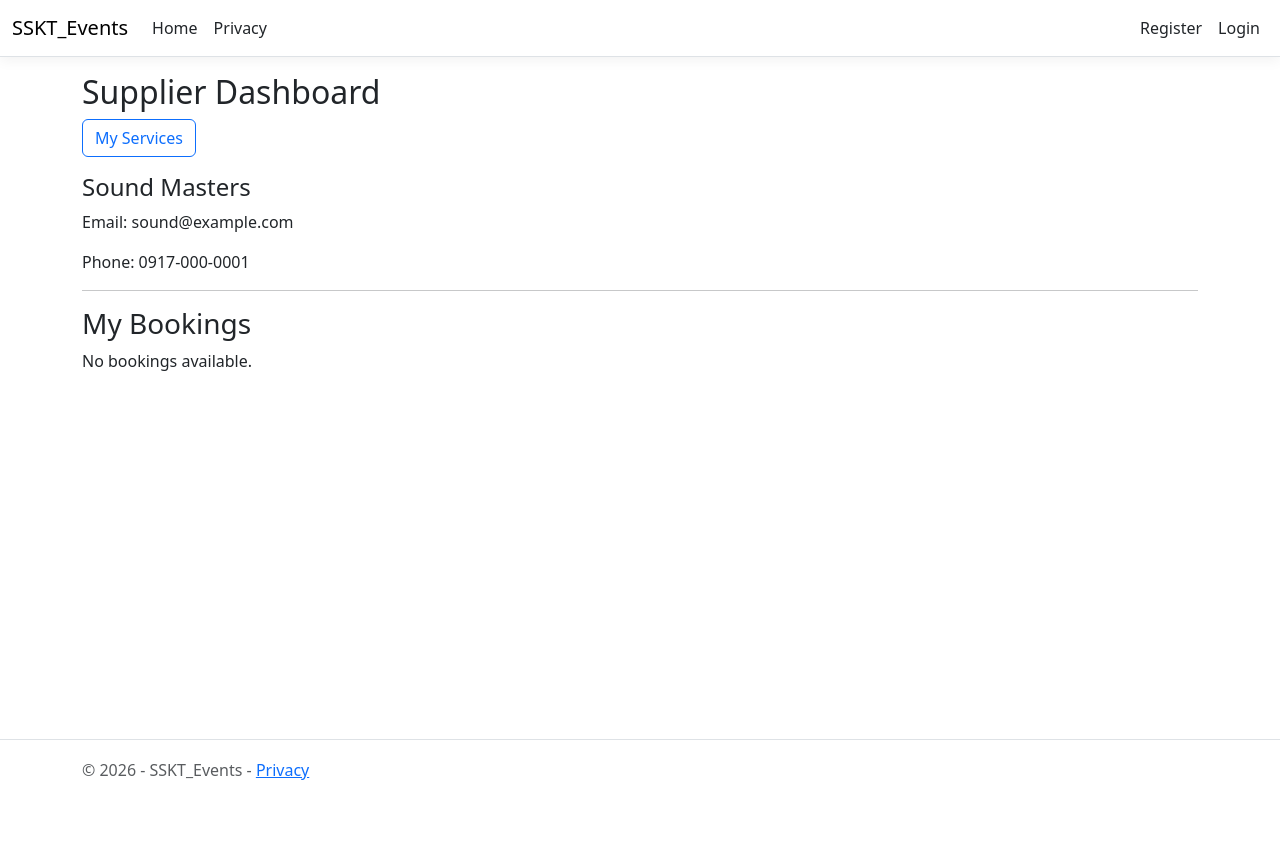
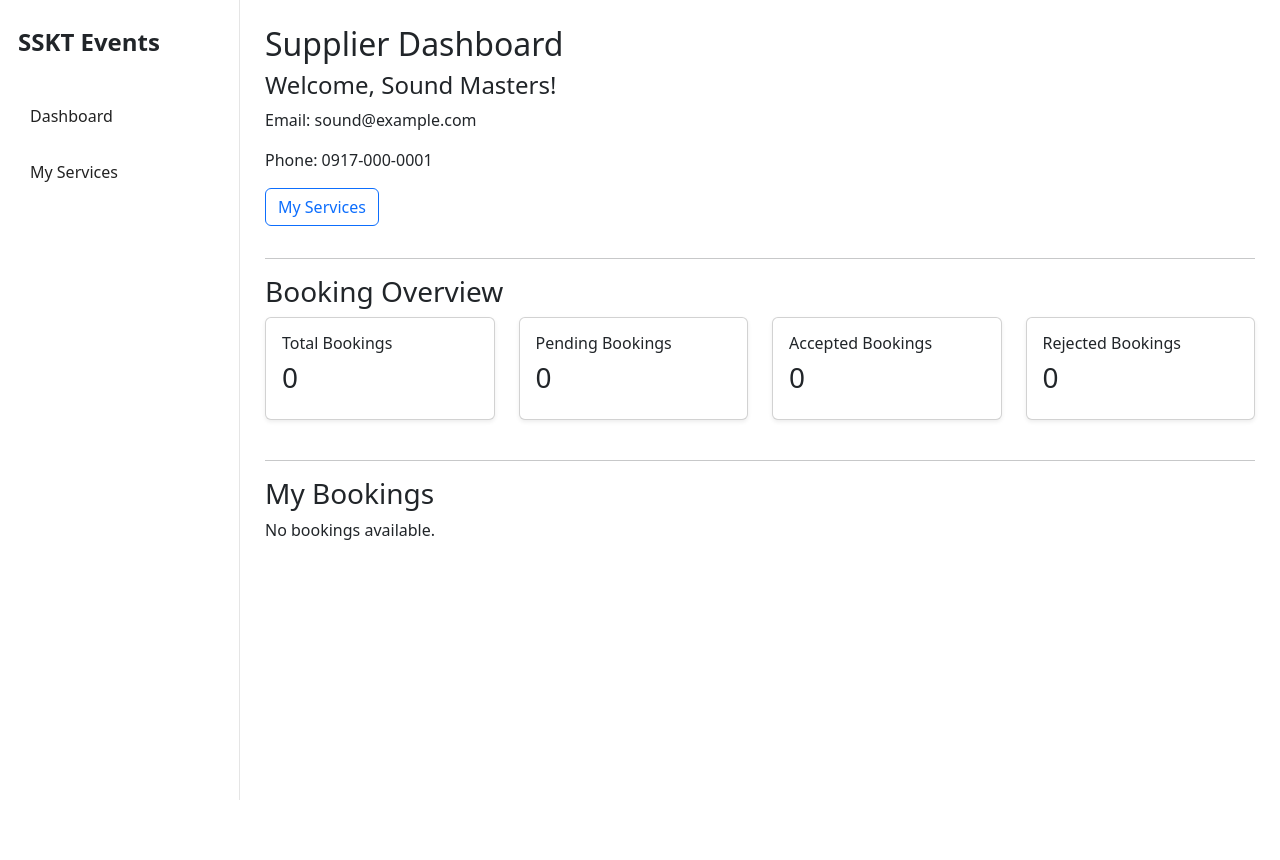
Before and after one commit to A-M-A-University/SSKT-Events, an ASP.NET Core app: page /Supplier in a window 1280 px wide. Before the commit the page ends 780 px from the top, so only its background shows below. Run offline with ASP.NET Core 8, Linux system fonts and the light colour scheme; style sheets or scripts are compiled from the project's sources; some libraries are stand-ins or nearby versions.

Commit message:
Add supplier dashboard

```diff
--- a/Controllers/SupplierController.cs
+++ b/Controllers/SupplierController.cs
@@ -1,3 +1,4 @@
+
 using Microsoft.AspNetCore.Mvc;
 using SSKT_Events.Models;
 
@@ -21,6 +22,11 @@ public class SupplierController : Controller
 
         ViewBag.Supplier = supplier;
 
+        ViewBag.TotalBookings = bookings.Count;
+        ViewBag.PendingBookings = bookings.Count(b => b.Status == BookingStatus.Pending);
+        ViewBag.AcceptedBookings = bookings.Count(b => b.Status == BookingStatus.Accepted);
+        ViewBag.RejectedBookings = bookings.Count(b => b.Status == BookingStatus.Rejected);
+
         return View(bookings);
     }
 
@@ -39,8 +45,6 @@ public class SupplierController : Controller
         if (booking.Status != BookingStatus.Pending)
             return RedirectToAction("Index", new { supplierId });
 
-        // Check if the supplier has an accepted booking
-        // for a DIFFERENT event on the same date.
         var dateTaken = EventsController.events
             .SelectMany(e => e.Bookings)
             .Any(b =>
--- a/Views/Shared/_Layout.cshtml
+++ b/Views/Shared/_Layout.cshtml
@@ -12,8 +12,10 @@
 </head>
 <body>
     @{
-        var isCustomerDashboard =
-            ViewContext.RouteData.Values["controller"]?.ToString() == "CustomerDashboard";
+        var currentController = ViewContext.RouteData.Values["controller"]?.ToString();
+
+        var isCustomerDashboard = currentController == "CustomerDashboard";
+        var isSupplierDashboard = currentController == "Supplier";
     }
 
     @if (isCustomerDashboard)
@@ -36,7 +38,33 @@
                 </nav>
             </aside>
 
-            <main role="main" style="flex: 1; min-width: 0;">
+            <main role="main" style="flex: 1; min-width: 0; padding: 25px;">
+                @RenderBody()
+            </main>
+
+        </div>
+    }
+    else if (isSupplierDashboard)
+    {
+        <div style="display: flex; min-height: 100vh; background: white;">
+
+            <aside style="width: 240px; flex-shrink: 0; border-right: 1px solid #e5e5e5; padding: 28px 18px;">
+                <h4 style="font-weight: 700; margin-bottom: 35px;">SSKT Events</h4>
+
+                <nav style="display: flex; flex-direction: column; gap: 8px;">
+                    <a asp-controller="Supplier" asp-action="Index"
+                       style="padding: 12px; color: #222; text-decoration: none; border-radius: 6px;">
+                        Dashboard
+                    </a>
+
+                    <a asp-controller="Supplier" asp-action="Services"
+                       style="padding: 12px; color: #222; text-decoration: none; border-radius: 6px;">
+                        My Services
+                    </a>
+                </nav>
+            </aside>
+
+            <main role="main" style="flex: 1; min-width: 0; padding: 25px;">
                 @RenderBody()
             </main>
 
--- a/Views/Supplier/Index.cshtml
+++ b/Views/Supplier/Index.cshtml
@@ -1,3 +1,4 @@
+
 @using SSKT_Events.Models
 @model List<SupplierBooking>
 
@@ -7,22 +8,78 @@
 }
 
 <h2>Supplier Dashboard</h2>
-<a asp-action="Services" asp-route-supplierId="@supplier?.Id" class="btn btn-outline-primary mb-3">My Services</a>
 
 @if (supplier != null)
 {
-    <h4>@supplier.Name</h4>
+    <h4>Welcome, @supplier.Name!</h4>
     <p>Email: @supplier.Email</p>
     <p>Phone: @supplier.Phone</p>
+
+    <a asp-action="Services"
+       asp-route-supplierId="@supplier.Id"
+       class="btn btn-outline-primary mb-3">
+        My Services
+    </a>
 }
+
+<hr />
+
+<h3>Booking Overview</h3>
+
+<div class="row mb-4">
+    <div class="col-md-3 mb-3">
+        <div class="card shadow-sm">
+            <div class="card-body">
+                <h6 class="card-title">Total Bookings</h6>
+                <h3>@ViewBag.TotalBookings</h3>
+            </div>
+        </div>
+    </div>
+
+    <div class="col-md-3 mb-3">
+        <div class="card shadow-sm">
+            <div class="card-body">
+                <h6 class="card-title">Pending Bookings</h6>
+                <h3>@ViewBag.PendingBookings</h3>
+            </div>
+        </div>
+    </div>
+
+    <div class="col-md-3 mb-3">
+        <div class="card shadow-sm">
+            <div class="card-body">
+                <h6 class="card-title">Accepted Bookings</h6>
+                <h3>@ViewBag.AcceptedBookings</h3>
+            </div>
+        </div>
+    </div>
+
+    <div class="col-md-3 mb-3">
+        <div class="card shadow-sm">
+            <div class="card-body">
+                <h6 class="card-title">Rejected Bookings</h6>
+                <h3>@ViewBag.RejectedBookings</h3>
+            </div>
+        </div>
+    </div>
+</div>
 
 <hr />
 
 <h3>My Bookings</h3>
 
+@if (TempData["Success"] != null)
+{
+    <div class="alert alert-success">
+        @TempData["Success"]
+    </div>
+}
+
 @if (TempData["Error"] != null)
 {
-    <p style="color: red;">@TempData["Error"]</p>
+    <div class="alert alert-danger">
+        @TempData["Error"]
+    </div>
 }
 
 @if (Model == null || !Model.Any())
@@ -31,7 +88,8 @@
 }
 else
 {
-    <table class="table">
+    <div class="table-responsive">
+        <table class="table table-bordered table-hover">
             <thead>
                 <tr>
                     <th>Service</th>
@@ -54,16 +112,20 @@ else
                         <td>
                             @if (booking.Status == BookingStatus.Pending)
                             {
-                            <form asp-action="Accept" method="post">
+                                <form asp-action="Accept" method="post" class="d-inline">
                                     <input type="hidden" name="bookingId" value="@booking.Id" />
                                     <input type="hidden" name="supplierId" value="@supplier?.Id" />
-                                <button type="submit" class="btn btn-success btn-sm">Accept</button>
+                                    <button type="submit" class="btn btn-success btn-sm">
+                                        Accept
+                                    </button>
                                 </form>
 
-                            <form asp-action="Decline" method="post">
+                                <form asp-action="Decline" method="post" class="d-inline">
                                     <input type="hidden" name="bookingId" value="@booking.Id" />
                                     <input type="hidden" name="supplierId" value="@supplier?.Id" />
-                                <button type="submit" class="btn btn-danger btn-sm">Decline</button>
+                                    <button type="submit" class="btn btn-danger btn-sm">
+                                        Decline
+                                    </button>
                                 </form>
                             }
                         </td>
@@ -71,4 +133,5 @@ else
                 }
             </tbody>
         </table>
+    </div>
 }
```
Lines whose indentation alone changed are shown as unchanged.
